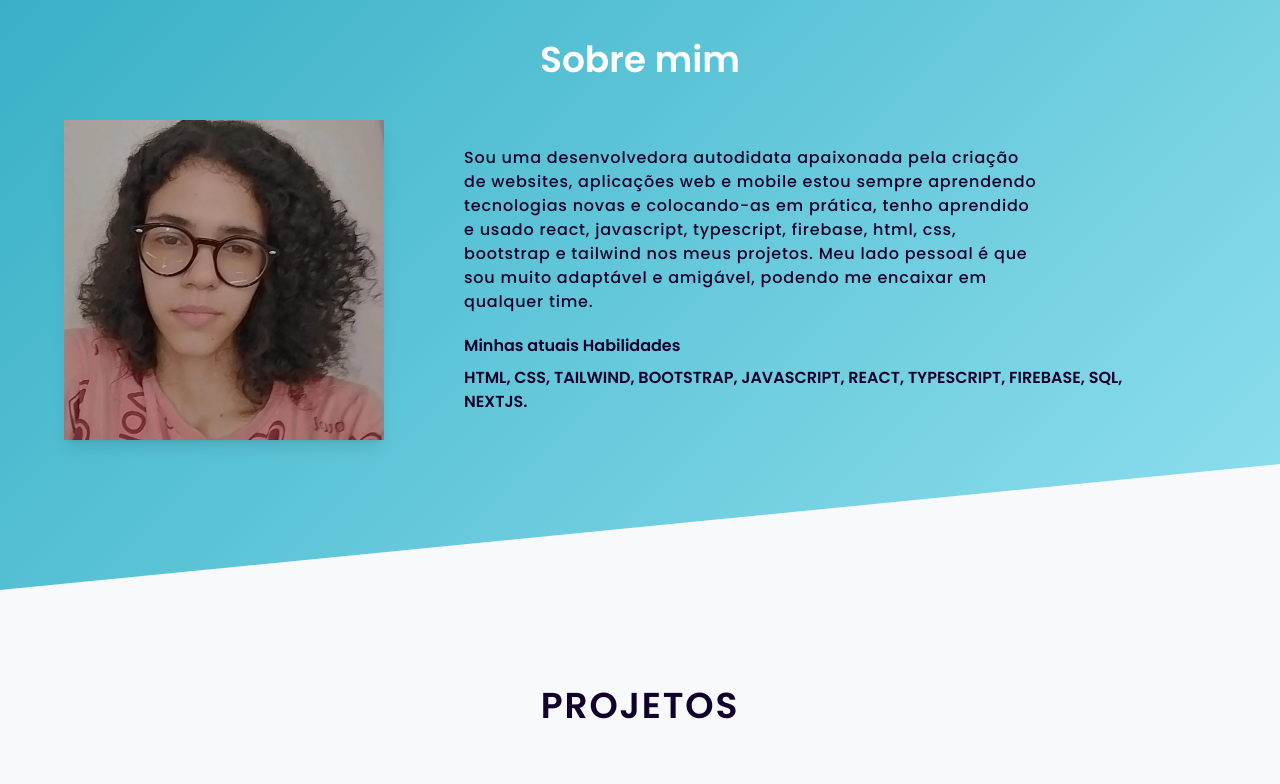
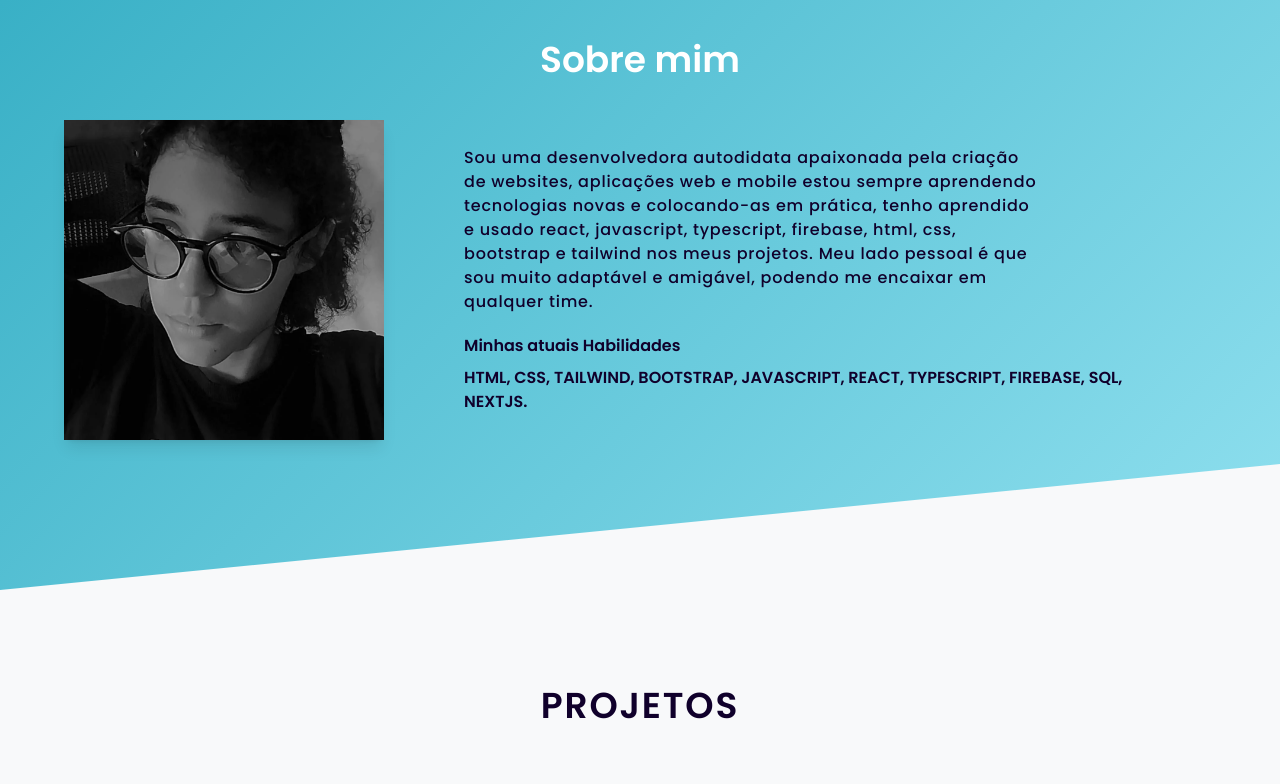
Before and after one commit to AritanaPianco/my-website-portifolio, a plain HTML site: page index.html in a window 1280 px wide. Shown: the part 840-1624 px from the top of the page. Drawn offline with nearby package versions, Linux system fonts and the light colour scheme.

Commit message:
new photo

```diff
--- a/index.html
+++ b/index.html
@@ -56,7 +56,7 @@
                <h2  id="title" class="text-center font-bold text-3xl lg:text-4xl text-white mb-5 -translate-y-5">Sobre mim</h2>
 
                <div class="w-full max-w-7xl flex flex-col lg:flex-row px-2 lg:px-16 items-center gap-5 lg:gap-20">
-                    <img id="myPhoto" class="block w-40 h-40 lg:w-80 lg:h-80  shadow-md lg:shadow-lg shadow-gray-600 object-cover" src="./assests/IMG_20231205_141624_188.webp" alt="profile">
+                    <img id="myPhoto" class="block w-40 h-40 lg:w-80 lg:h-80  shadow-md lg:shadow-lg shadow-gray-600 object-cover" src="./assests/profile.webp" alt="profile">
 
                     <div id="sobreMin" class="w-full flex flex-col lg:max-w-2xl gap-5">
                         <p class="text-center lg:text-start lg:max-w-xl text-sm lg:text-base font-medium tracking-wider text-darkBlue">
```
Also changed, not shown: assests/IMG_20231205_141624_188.webp (deleted), assests/profile.webp (added).
